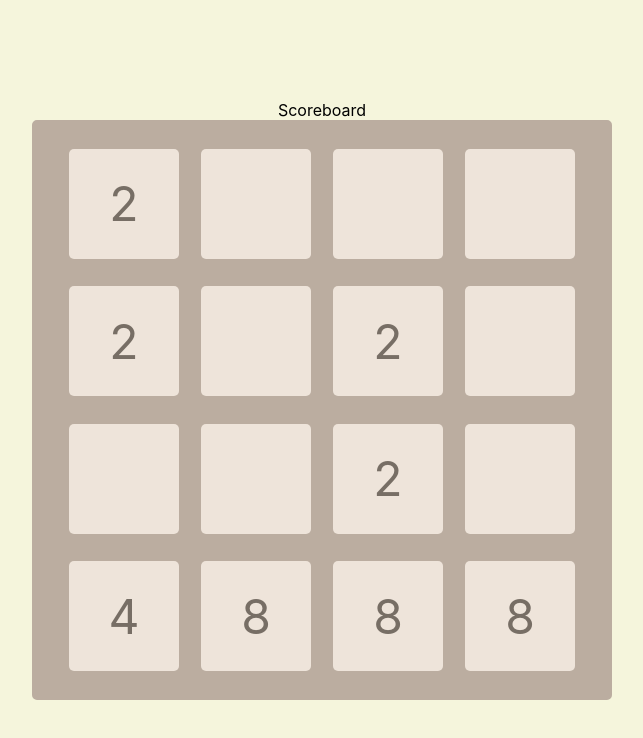
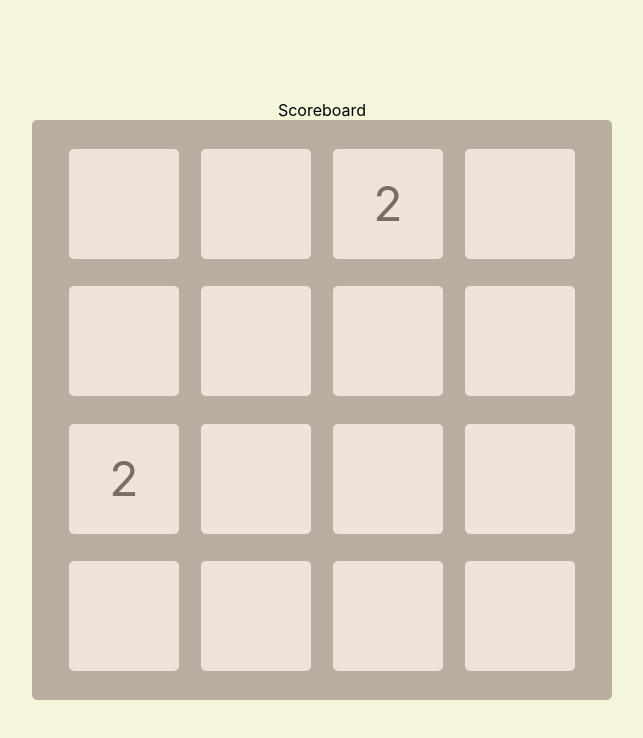
Before and after one commit to tackleshaft/2048-clone, a React (Create React App) app in the folder 2048-react-clone/: page / in a window 1280 px wide. Shown: the top 738 px of the page, without its empty margins (318-961 px from the left). Built offline with nearby package versions, Linux system fonts and the light colour scheme.

Commit message:
working initial board state

```diff
--- a/2048-react-clone/src/App.jsx
+++ b/2048-react-clone/src/App.jsx
@@ -1,17 +1,24 @@
 import './App.css';
-import React, { useState, useEffect, useLayoutEffect } from 'react';
+import React, { useState, useEffect } from 'react';
 import Scoreboard from './Components/Scoreboard.jsx';
 import Board from './Components/Board.jsx';
 
 function App() {
-  // const boardDefault = Array(4).fill(Array(4).fill(null));
-  const boardTest =
-  [[2,null,null,null],
-  [2,null,2,null],
-  [null,null,2,null],
-  [4,8,8,8], ]
 
-  const [board, setBoard] = useState(boardTest);
+  function startBoard() {
+  const boardDefault = Array(4).fill(Array(4).fill(null));
+  const oneTile = addTile(boardDefault);
+  const board = addTile(oneTile);
+  return board;
+  }
+
+  // const boardTest =
+  // [[2,null,null,null],
+  // [2,null,2,null],
+  // [null,null,2,null],
+  // [4,8,8,8], ]
+
+  const [board, setBoard] = useState(startBoard());
 
   const rotateLeft = function (matrix) {
     const rows = matrix.length;
```
